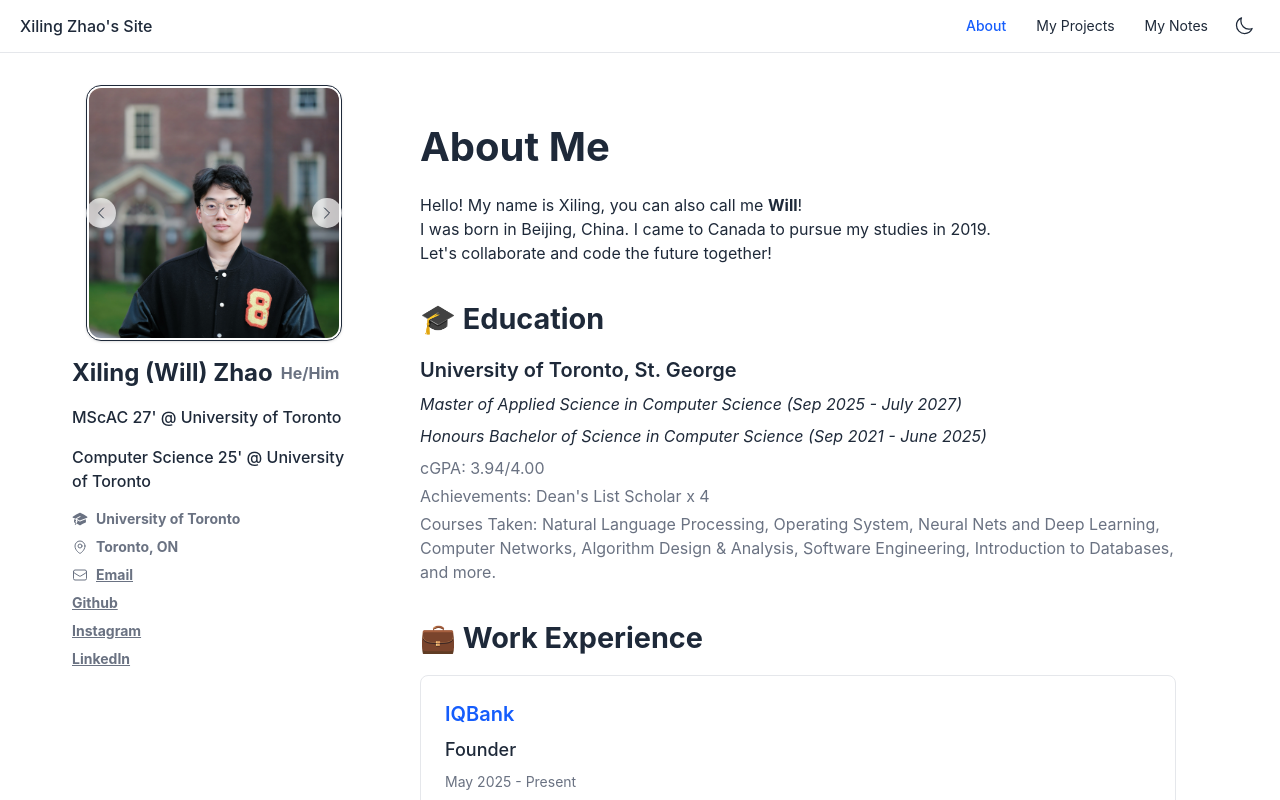
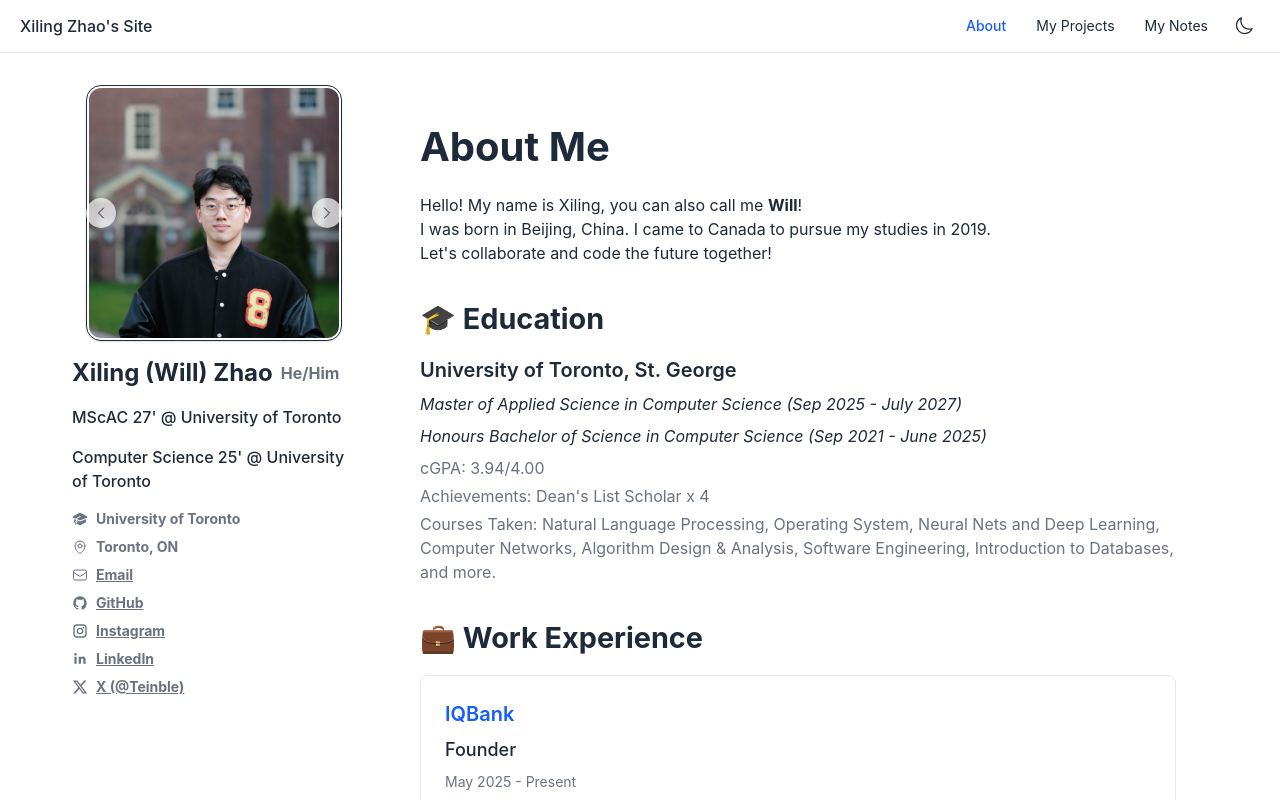
Before and after one commit to Teinble/Teinble.github.io, a React (Vite) app: page /#/ in a window 1280 px wide. Shown: the top 800 px of the page. Built offline with nearby package versions, Linux system fonts and the light colour scheme.

Commit message:
feat: add social icons and X profile

```diff
--- a/src/components/InfoContainer.tsx
+++ b/src/components/InfoContainer.tsx
@@ -5,13 +5,74 @@ import {
 	MapPinIcon,
 } from "@heroicons/react/24/outline";
 import { AcademicCapIcon } from "@heroicons/react/24/solid";
-import { useState } from "react";
+import { type SVGProps, useState } from "react";
+
+const GitHubIcon = (props: SVGProps<SVGSVGElement>) => (
+	<svg
+		viewBox="0 0 24 24"
+		fill="currentColor"
+		aria-hidden="true"
+		focusable="false"
+		{...props}
+	>
+		<path d="M12 2C6.48 2 2 6.59 2 12.25c0 4.53 2.87 8.37 6.84 9.73.5.09.68-.22.68-.49v-1.92c-2.78.62-3.36-1.2-3.36-1.2-.45-1.18-1.11-1.49-1.11-1.49-.91-.64.07-.63.07-.63 1 .07 1.53 1.06 1.53 1.06.89 1.57 2.34 1.11 2.91.85.09-.66.35-1.11.63-1.37-2.22-.26-4.56-1.14-4.56-5.07 0-1.12.39-2.03 1.03-2.75-.1-.26-.45-1.3.1-2.71 0 0 .84-.28 2.75 1.05A9.35 9.35 0 0 1 12 7.02c.85 0 1.7.12 2.5.35 1.91-1.33 2.75-1.05 2.75-1.05.55 1.41.2 2.45.1 2.71.64.72 1.03 1.63 1.03 2.75 0 3.94-2.34 4.8-4.57 5.06.36.32.68.94.68 1.9v2.82c0 .27.18.59.69.49A10.24 10.24 0 0 0 22 12.25C22 6.59 17.52 2 12 2Z" />
+	</svg>
+);
+
+const InstagramIcon = (props: SVGProps<SVGSVGElement>) => (
+	<svg
+		viewBox="0 0 24 24"
+		fill="currentColor"
+		aria-hidden="true"
+		focusable="false"
+		{...props}
+	>
+		<path d="M7.8 2h8.4A5.8 5.8 0 0 1 22 7.8v8.4a5.8 5.8 0 0 1-5.8 5.8H7.8A5.8 5.8 0 0 1 2 16.2V7.8A5.8 5.8 0 0 1 7.8 2Zm-.2 2A3.6 3.6 0 0 0 4 7.6v8.8A3.6 3.6 0 0 0 7.6 20h8.8a3.6 3.6 0 0 0 3.6-3.6V7.6A3.6 3.6 0 0 0 16.4 4H7.6Zm9.65 1.5a1.25 1.25 0 1 1 0 2.5 1.25 1.25 0 0 1 0-2.5ZM12 7a5 5 0 1 1 0 10 5 5 0 0 1 0-10Zm0 2a3 3 0 1 0 0 6 3 3 0 0 0 0-6Z" />
+	</svg>
+);
+
+const LinkedInIcon = (props: SVGProps<SVGSVGElement>) => (
+	<svg
+		viewBox="0 0 24 24"
+		fill="currentColor"
+		aria-hidden="true"
+		focusable="false"
+		{...props}
+	>
+		<path d="M6.94 8.5H3.56V19h3.38V8.5ZM5.25 3a1.96 1.96 0 1 0 0 3.92A1.96 1.96 0 0 0 5.25 3Zm15.19 10.04c0-3.16-1.69-4.63-3.94-4.63-1.82 0-2.63 1-3.09 1.7V8.5h-3.38V19h3.38v-5.2c0-1.37.26-2.7 1.96-2.7 1.67 0 1.69 1.56 1.69 2.79V19h3.38v-5.96Z" />
+	</svg>
+);
+
+const XIcon = (props: SVGProps<SVGSVGElement>) => (
+	<svg
+		viewBox="0 0 24 24"
+		fill="currentColor"
+		aria-hidden="true"
+		focusable="false"
+		{...props}
+	>
+		<path d="M18.24 2.25h3.31l-7.23 8.26 8.51 11.24h-6.66l-5.21-6.82-5.97 6.82H1.68l7.73-8.84L1.25 2.25h6.83l4.71 6.23 5.45-6.23Zm-1.16 17.52h1.84L7.08 4.13H5.12l11.96 15.64Z" />
+	</svg>
+);
 
 const socialLinks = [
-	["Email", "mailto:xiling.zhao@mail.utoronto.ca"],
-	["Github", "https://github.com/Teinble"],
-	["Instagram", "https://www.instagram.com/willzhao86/"],
-	["LinkedIn", "https://www.linkedin.com/in/xilingzhao/"],
+	{
+		label: "Email",
+		href: "mailto:xiling.zhao@mail.utoronto.ca",
+		icon: EnvelopeIcon,
+	},
+	{ label: "GitHub", href: "https://github.com/Teinble", icon: GitHubIcon },
+	{
+		label: "Instagram",
+		href: "https://www.instagram.com/willzhao86/",
+		icon: InstagramIcon,
+	},
+	{
+		label: "LinkedIn",
+		href: "https://www.linkedin.com/in/xilingzhao/",
+		icon: LinkedInIcon,
+	},
+	{ label: "X (@Teinble)", href: "https://x.com/Teinble", icon: XIcon },
 ];
 
 const InfoContainer = ({ nightMode: _nightMode }: { nightMode: boolean }) => {
@@ -65,15 +126,15 @@ const InfoContainer = ({ nightMode: _nightMode }: { nightMode: boolean }) => {
 					<p className="flex items-center gap-2 font-bold text-gray-500">
 						<MapPinIcon className="size-4" /> Toronto, ON
 					</p>
-					{socialLinks.map(([label, href]) => (
+					{socialLinks.map(({ label, href, icon: Icon }) => (
 						<a
 							key={label}
 							href={href}
-							target="_blank"
-							rel="noreferrer"
-							className="flex items-center gap-2 font-bold text-gray-500 underline"
+							target={href.startsWith("https://") ? "_blank" : undefined}
+							rel={href.startsWith("https://") ? "noreferrer" : undefined}
+							className="flex items-center gap-2 font-bold text-gray-500 underline transition-colors hover:text-gray-800 dark:hover:text-gray-200"
 						>
-							{label === "Email" && <EnvelopeIcon className="size-4" />}
+							<Icon className="size-4 shrink-0" />
 							{label}
 						</a>
 					))}
```
